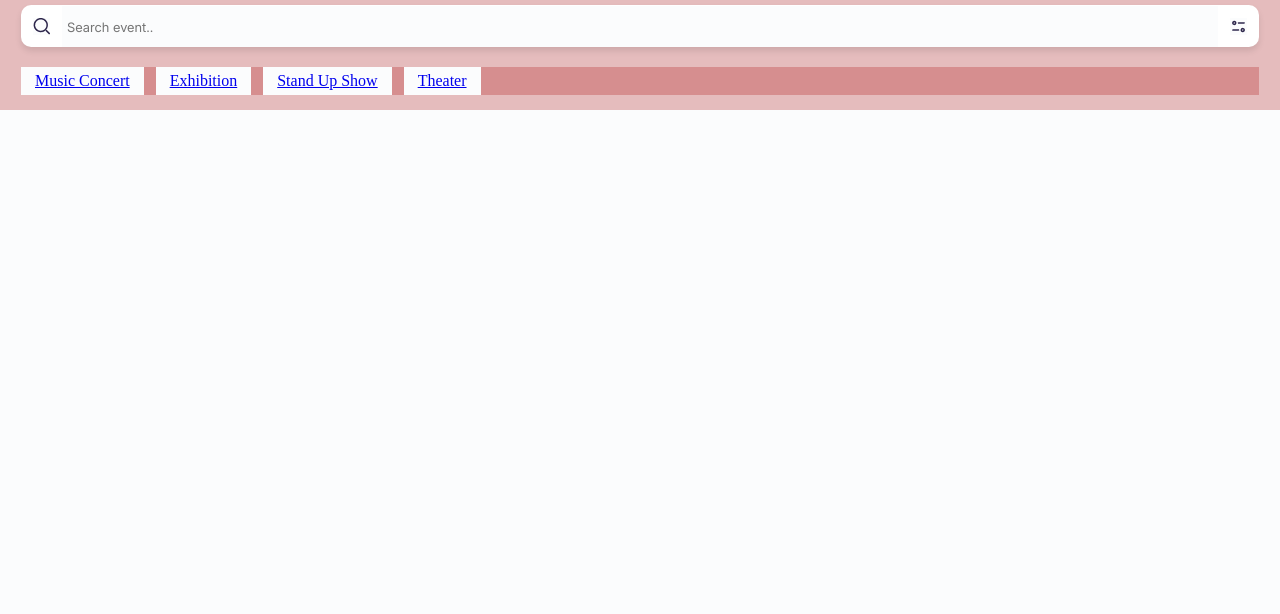
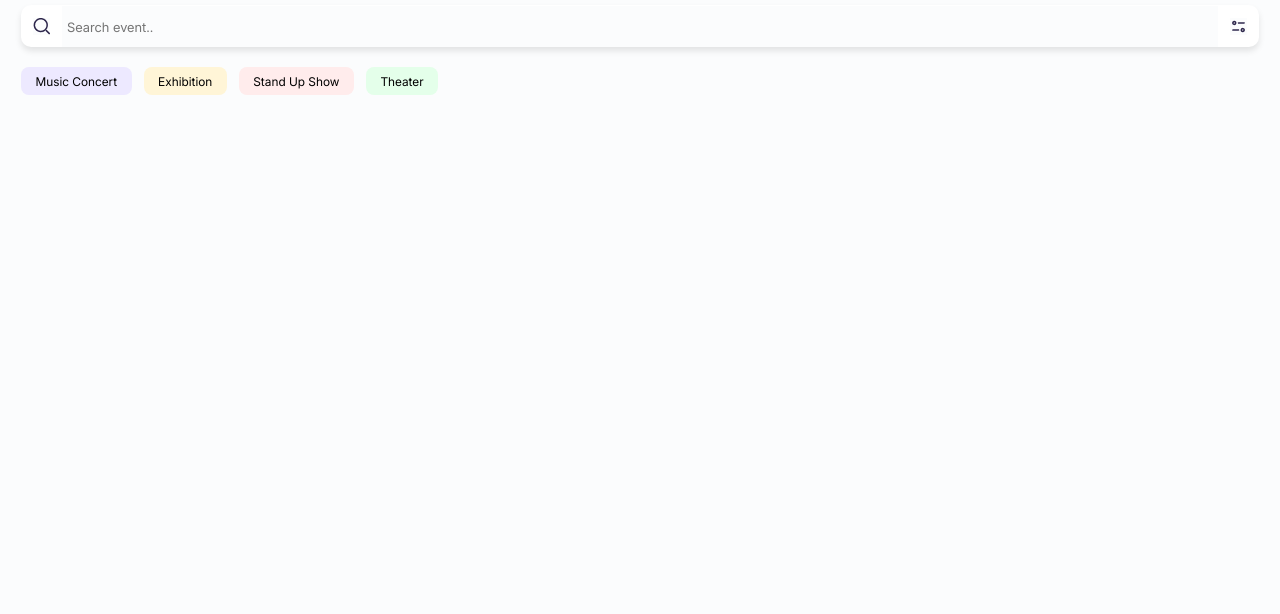
Before and after one commit to JhonIsaacMedinaMendoza08/concert_connect_project, a plain HTML site: page index.html in a window 1280 px wide. Shown: the part 186-800 px from the top of the page. Drawn offline with Linux system fonts and the light colour scheme; a web font is replaced by a local one.

Commit message:
feat: :lipstick: header and nav finished

```diff
--- a/css/styles.css
+++ b/css/styles.css
@@ -10,7 +10,7 @@
 
 /*------------------HEADER------------------*/
 header {
-  background: var(--lorem-container);
+  /* background: var(--lorem-container); */
   width: 100%;
   height: 296px;
   display: flex;
@@ -63,8 +63,8 @@ header {
   color: var(--color-1);
 }
 
+/*---------------------Area*/
 .nav__TypesOfEvents {
-  background: var(--lorem-container);
   width: 100%;
   height: 28px;
   display: flex;
@@ -73,14 +73,42 @@ header {
   overflow-x: auto; /* Cambiado de scroll a auto para ocultar cuando no sea necesario */
   gap: 12px;
   white-space: nowrap; /* Evita saltos de línea */
+  font-family: "inter-Regular";
+  font-size: 12px;
 
 }
-
 .nav__TypesOfEvents__item {
   height: 28px;
   display: flex;
   justify-content: center;
   align-items: center;
-  padding: 6.5px 14px;
-
+  /* padding: 6.5px 14.5px; */
 }
+.music_Concert {
+  background-color: var(--color-3);
+  padding: 6.5px 14.5px;
+  border-radius: 8px;
+  text-decoration: none;
+  color: var(--color-1);
+}
+.exhibition {
+  background-color: var(--color-4);
+  padding: 6.5px 14.5px;
+  border-radius: 8px;
+  text-decoration: none;
+  color: var(--color-1);
+}
+.standUpShow {
+  background-color: var(--color-5);
+  padding: 6.5px 14.5px;
+  border-radius: 8px;
+  text-decoration: none;
+  color: var(--color-1);
+}
+.theater {
+  background-color: var(--color-6);
+  padding: 6.5px 14.5px;
+  border-radius: 8px;
+  text-decoration: none;
+  color: var(--color-1);
+}
--- a/index.html
+++ b/index.html
@@ -23,16 +23,16 @@
         </div>
         <div class="nav__TypesOfEvents">
             <div class="nav__TypesOfEvents__item">
-                <a href="#">Music Concert</a>
+                <a href="#" class="music_Concert">Music Concert</a>
             </div>
             <div class="nav__TypesOfEvents__item">
-                <a href="#">Exhibition</a>
+                <a href="#" class="exhibition">Exhibition</a>
             </div>
             <div class="nav__TypesOfEvents__item">
-                <a href="#">Stand Up Show</a>
+                <a href="#" class="standUpShow">Stand Up Show</a>
             </div>
             <div class="nav__TypesOfEvents__item">
-                <a href="#">Theater</a>
+                <a href="#" class="theater">Theater</a>
             </div>
 
         </div>
```
